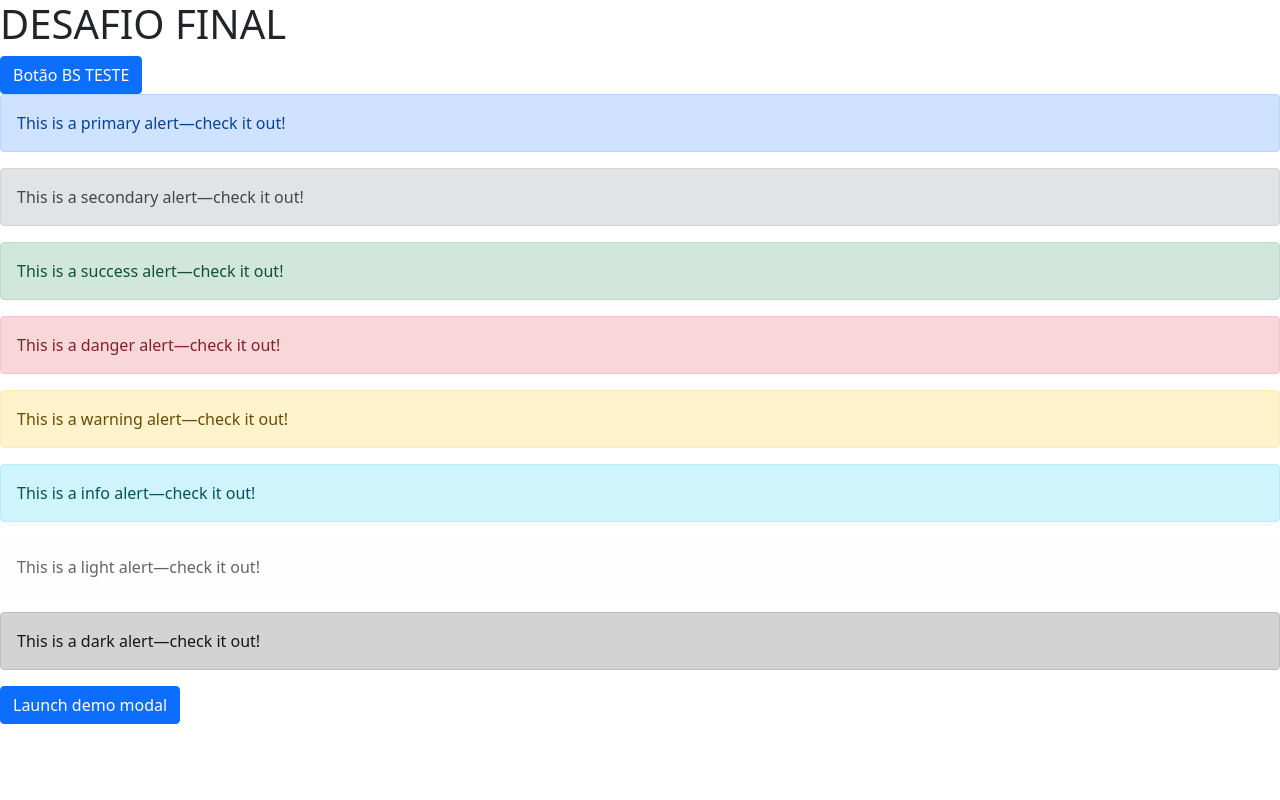
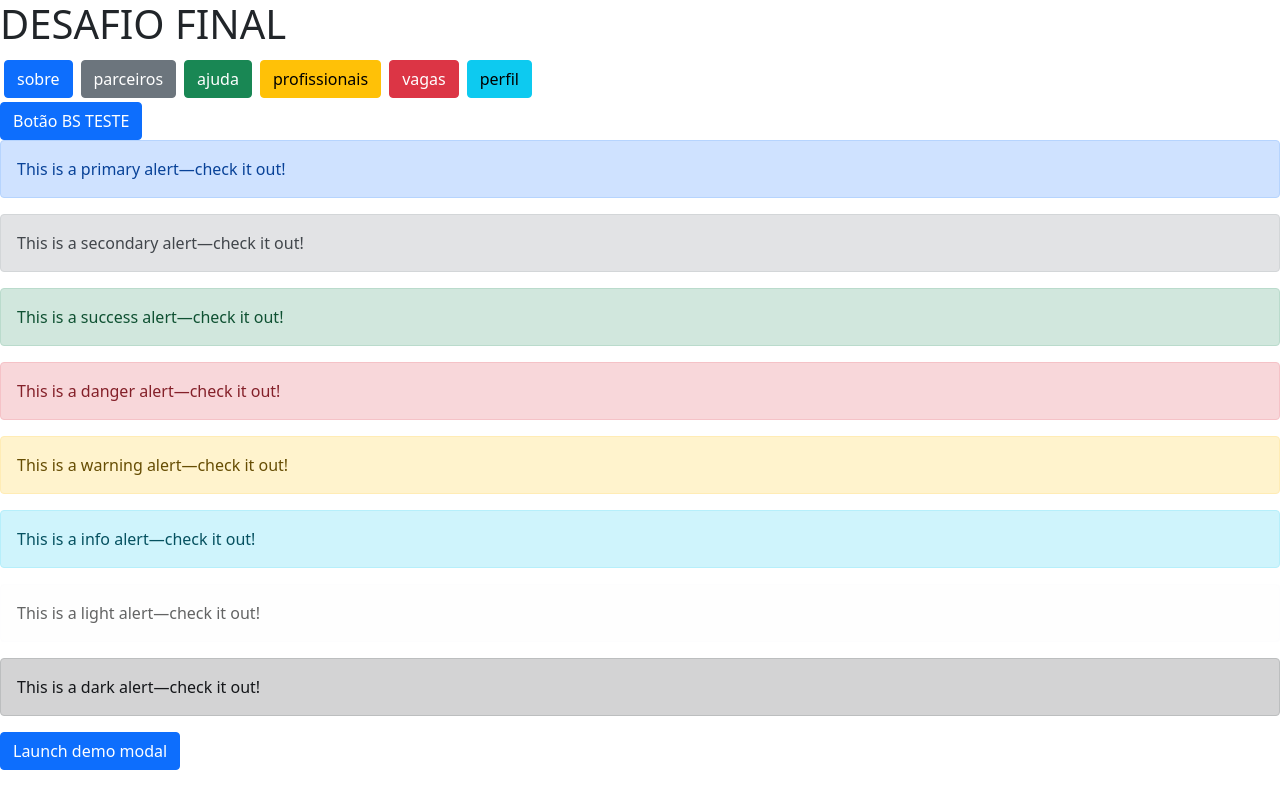
Before and after one commit to FelixMembrive/desafio-final-gama-academy-gr2, a React (Vite) app: page / in a window 1280 px wide. Built offline with nearby package versions, Linux system fonts and the light colour scheme.

Commit message:
added LinkButtons to Home

```diff
--- a/package.json
+++ b/package.json
@@ -9,10 +9,12 @@
     "preview": "vite preview"
   },
   "dependencies": {
+    "@types/react-router-bootstrap": "^0.24.5",
     "bootstrap": "^5.1.3",
     "react": "^18.2.0",
     "react-bootstrap": "^2.4.0",
     "react-dom": "^18.2.0",
+    "react-router-bootstrap": "^0.26.2",
     "react-router-dom": "^6.3.0"
   },
   "devDependencies": {
--- /dev/null
+++ b/src/componentes/LinkButton/index.tsx
@@ -0,0 +1,17 @@
+import { LinkContainer } from "react-router-bootstrap";
+import Button from "react-bootstrap/Button";
+
+interface ILinkButtonProps {
+  to: string;
+  text: string;
+  className?: string;
+  variant?:string;
+}
+
+export default function LinkButton(props:ILinkButtonProps) {
+  return (
+    <LinkContainer to={props.to}>
+      <Button variant={props.variant} className={props.className}>{props.text}</Button>
+    </LinkContainer>
+  );
+}
--- a/src/pages/Home/index.tsx
+++ b/src/pages/Home/index.tsx
@@ -1,18 +1,20 @@
 import Button from "react-bootstrap/Button";
 import ModalBS from "../../componentes/ModalBS";
 import AlertBS from "../../componentes/AlertBS";
-import { Link } from "react-router-dom";
+import LinkButton from "../../componentes/LinkButton";
 
 export default function Home() {
   return (
     <>
       <h1>DESAFIO FINAL</h1>
-      <Link to="/sobre"></Link>
-      <Link to="/parceiros"></Link>
-      <Link to="/ajuda"></Link>
-      <Link to="/profissionais"></Link>
-      <Link to="/vagas"></Link>
-      <Link to="/perfil"></Link>
+      <div>
+        <LinkButton to="/sobre" text="sobre" variant="primary" className="m-1"/>
+        <LinkButton to="/parceiros" text="parceiros" variant="secondary" className="m-1"/>
+        <LinkButton to="/ajuda" text="ajuda" variant="success" className="m-1"/>
+        <LinkButton to="/profissionais" text="profissionais" variant="warning" className="m-1"/>
+        <LinkButton to="/vagas" text="vagas" variant="danger" className="m-1"/>
+        <LinkButton to="/perfil" text="perfil" variant="info" className="m-1"/>
+      </div>
       <Button>Botão BS TESTE</Button>
       <AlertBS />
       <ModalBS />
```
Also changed, not shown: 1 other file (tests, documents, lock files or other folders).
